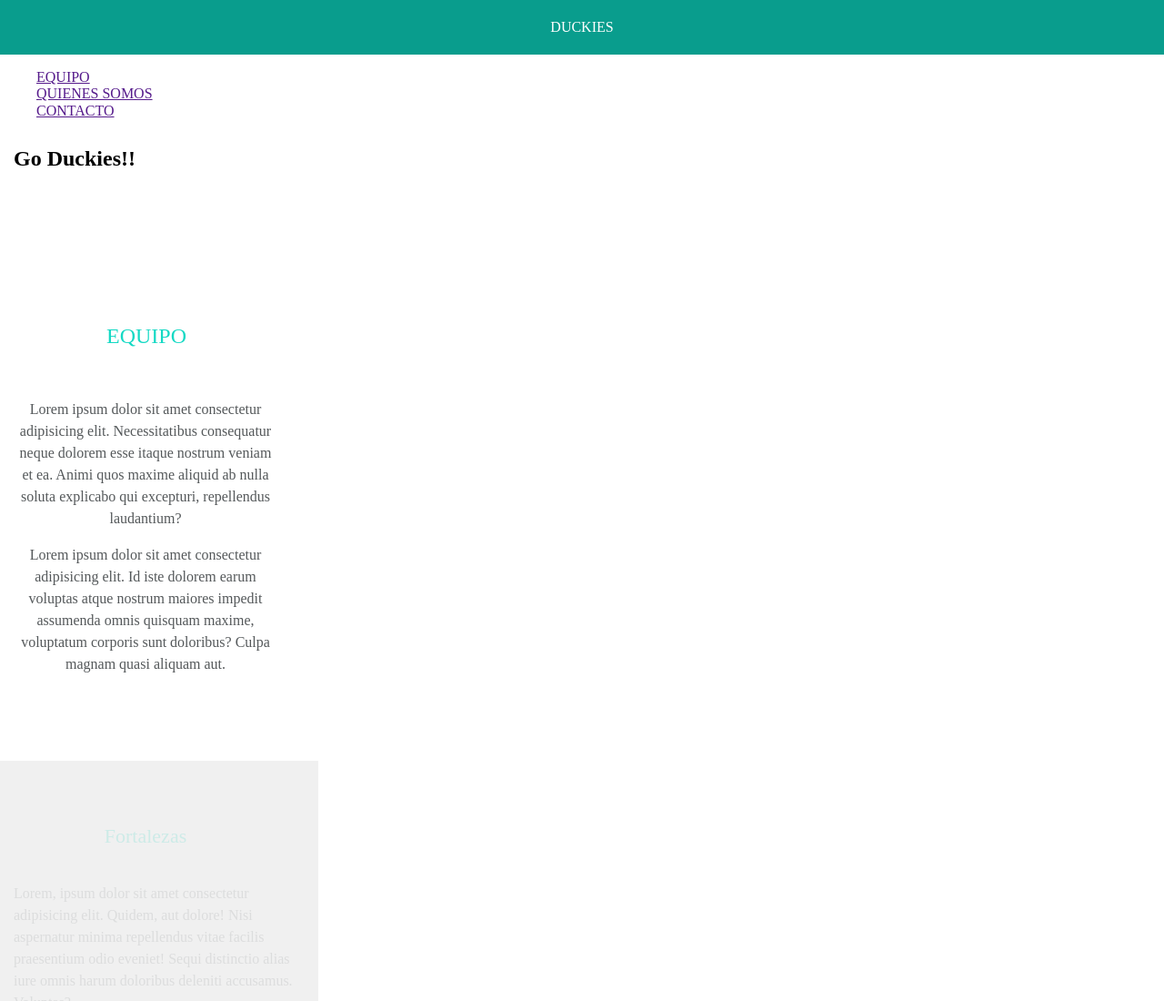
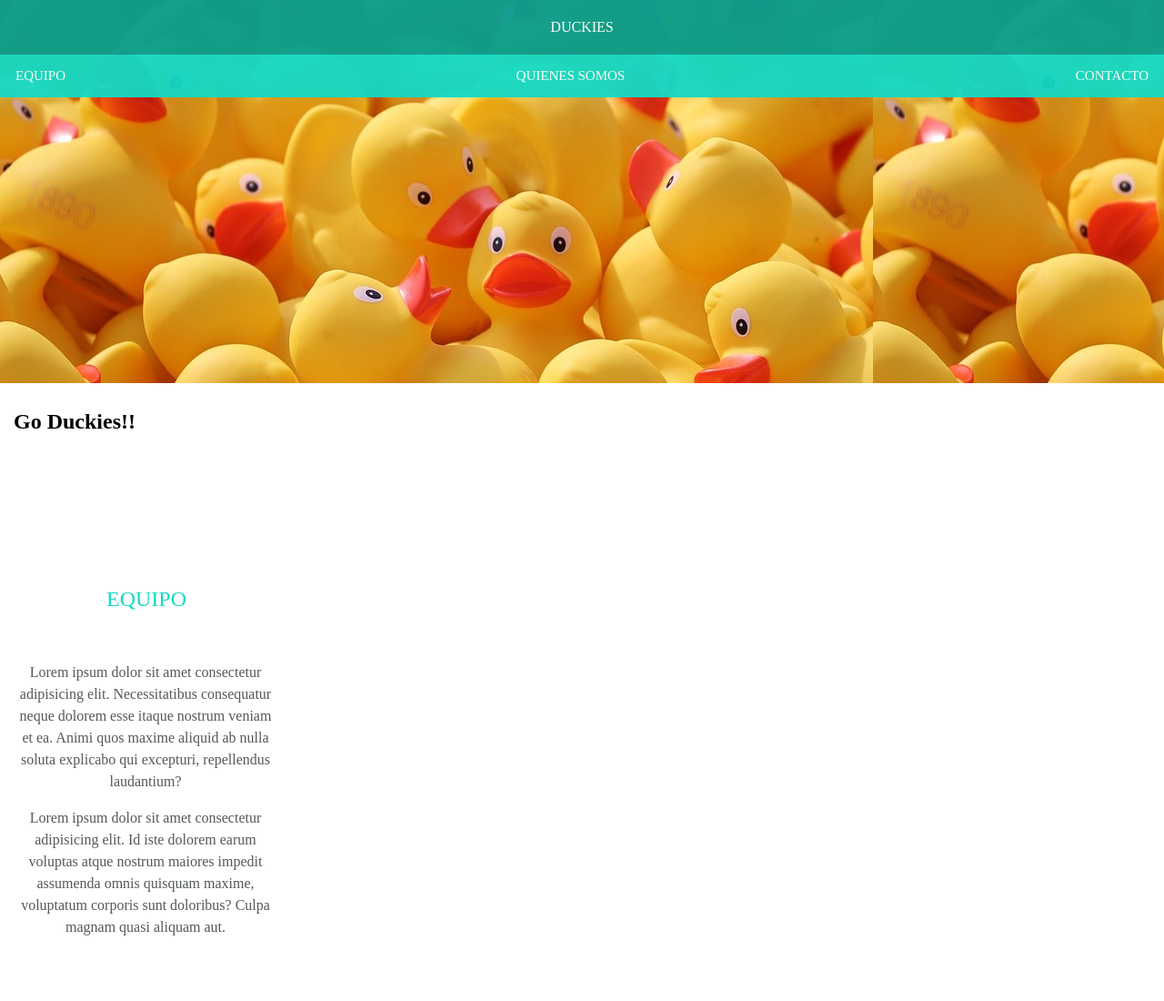
Before and after one commit to Adalab/project-promo-p-module-1-team-7, a plain HTML site: page index.html in a window 1280 px wide. Shown: the top 1100 px of the page at 91% size. Drawn offline with Linux system fonts and the light colour scheme.

Commit message:
added image and styles header

```diff
--- a/index.html
+++ b/index.html
@@ -13,7 +13,7 @@
       <div class="header_title">
         <h1>DUCKIES</h1>
       </div>
-      <div class="all_info">
+      <div class="header_nav">
         <nav>
           <ul>
             <li><a href="">EQUIPO</a></li>
--- a/styles/main.css
+++ b/styles/main.css
@@ -12,12 +12,15 @@
 .main_header {
     font-family: Rubik;
     color: var(--white);
+    background-image: url('../images/patitos.jpg');
+    height: 421px;
 }
 
 .header_title {
     text-align: center;
     padding: 15px;
     background-color: var(--blue-green);
+    opacity: 0.95;
 }
 
 h1 {
@@ -33,7 +36,27 @@ h1 {
     letter-spacing: normal;
 }
 
+.header_nav {
+    background-color: var(--aqua);
+    position: relative;
+    opacity: 0.95;
 
+}
+
+.header_nav nav ul {
+    margin: 0;
+    display: flex;
+    justify-content: space-between;
+    list-style-type: none;
+    padding: 15px 17px;
+    font-size: 15px;
+    color: #fff;
+}
+
+.header_nav a {
+    text-decoration: none;
+    color: var(--white);
+}
 
 /* Parte de Elena */
 
```
Also changed, not shown: images/patitos.jpg (added).
